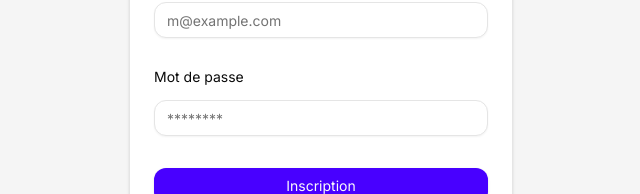
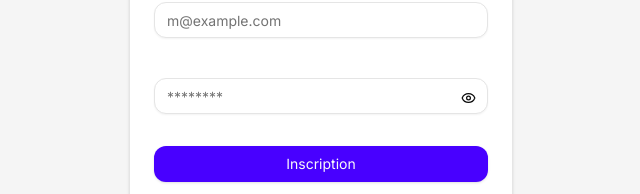
Before and after one commit to PikkMoune71/dashboard, a Next.js app: page /register in a window 1280 px wide. Shown: the part 540-734 px from the top of the page, without its empty margins (319-959 px from the left). Built offline with nearby package versions, Linux system fonts and the light colour scheme; no server answers.

Commit message:
feat: add showPassword

```diff
--- a/src/components/login-form.tsx
+++ b/src/components/login-form.tsx
@@ -19,6 +19,7 @@ import {
 import { auth } from "@/app/firebase/config";
 import { useRouter } from "next/navigation";
 import Link from "next/link";
+import { Eye, EyeOff } from "lucide-react";
 
 export function LoginForm({
   className,
@@ -26,6 +27,7 @@ export function LoginForm({
 }: React.ComponentPropsWithoutRef<"div">) {
   const [email, setEmail] = useState("");
   const [password, setPassword] = useState("");
+  const [showPassword, setShowPassword] = useState(false);
   const [signInWithEmailAndPassword, , loading, error] =
     useSignInWithEmailAndPassword(auth);
   const [signInWithGoogle] = useSignInWithGoogle(auth);
@@ -93,16 +95,21 @@ export function LoginForm({
                   required
                 />
               </div>
-              <div>
-                <Label htmlFor="password">Mot de passe</Label>
+              <div className="relative">
                 <Input
                   id="password"
-                  type="password"
+                  type={showPassword ? "text" : "password"}
                   value={password}
                   onChange={(e) => setPassword(e.target.value)}
                   placeholder="********"
                   required
                 />
+                <span
+                  className="absolute right-3 top-5 transform -translate-y-1/2 cursor-pointer"
+                  onClick={() => setShowPassword((prev) => !prev)}
+                >
+                  {showPassword ? <EyeOff width={15} /> : <Eye width={15} />}{" "}
+                </span>
               </div>
               {error && <p className="text-red-500 text-sm">{error.message}</p>}
               <Button type="submit" className="w-full" disabled={loading}>
--- a/src/components/register-form.tsx
+++ b/src/components/register-form.tsx
@@ -21,6 +21,7 @@ import { db } from "@/app/firebase/config";
 import { doc, setDoc } from "firebase/firestore";
 import { useRouter } from "next/navigation";
 import Link from "next/link";
+import { Eye, EyeOff } from "lucide-react";
 
 export function RegisterForm({
   className,
@@ -31,6 +32,7 @@ export function RegisterForm({
   const [firstName, setFirstName] = useState("");
   const [lastName, setLastName] = useState("");
   const [loading, setLoading] = useState(false);
+  const [showPassword, setShowPassword] = useState(false);
   const router = useRouter();
 
   const [createUserWithEmailAndPassword] =
@@ -161,16 +163,21 @@ export function RegisterForm({
                   required
                 />
               </div>
-              <div className="grid gap-2">
-                <Label htmlFor="password">Mot de passe</Label>
+              <div className="relative">
                 <Input
                   id="password"
-                  type="password"
+                  type={showPassword ? "text" : "password"}
                   value={password}
                   onChange={(e) => setPassword(e.target.value)}
                   placeholder="********"
                   required
                 />
+                <span
+                  className="absolute right-3 top-7 transform -translate-y-1/2 cursor-pointer"
+                  onClick={() => setShowPassword((prev) => !prev)}
+                >
+                  {showPassword ? <EyeOff width={15} /> : <Eye width={15} />}{" "}
+                </span>
               </div>
               <Button type="submit" className="w-full" disabled={loading}>
                 {loading ? "Inscription..." : "Inscription"}
```
